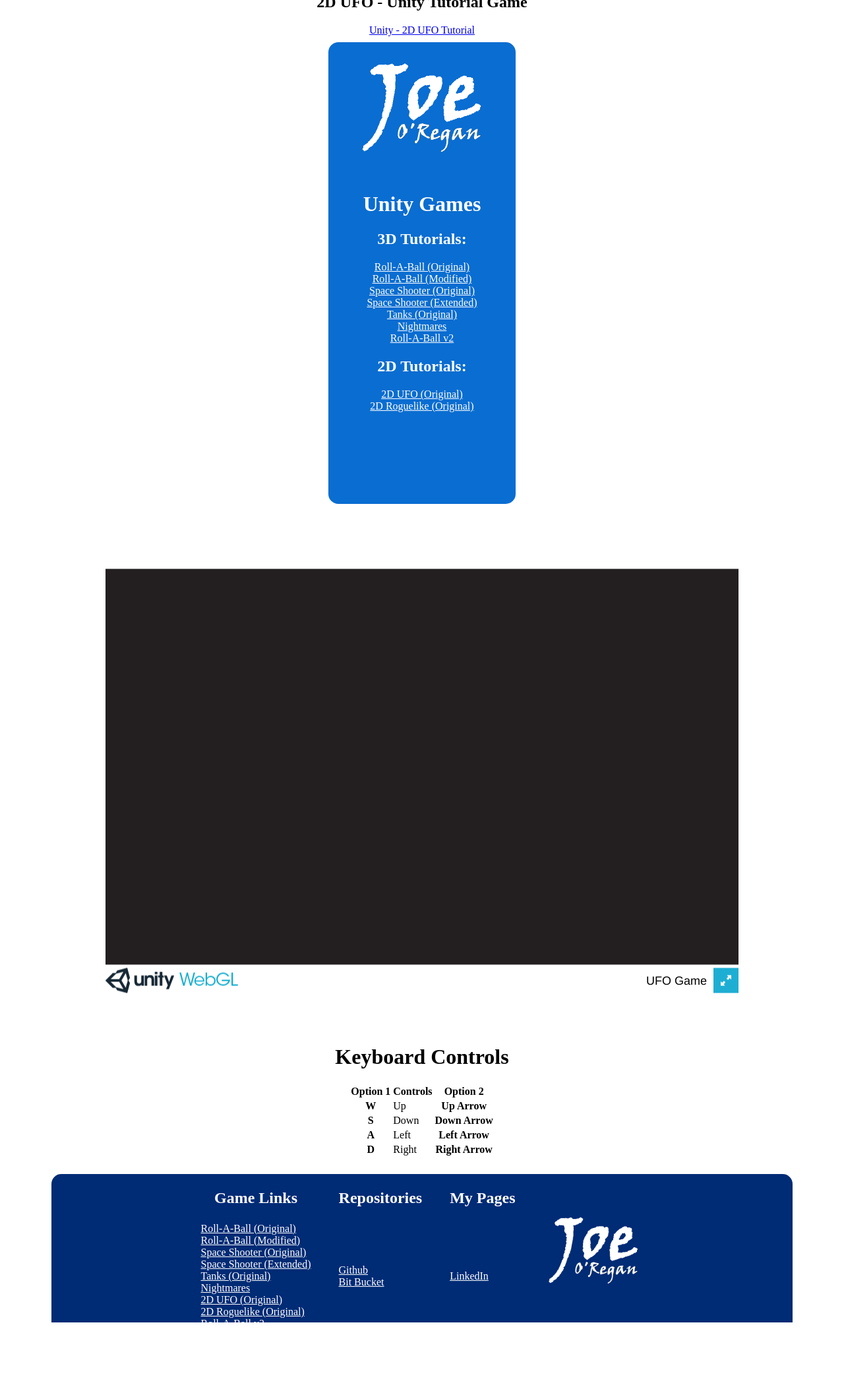
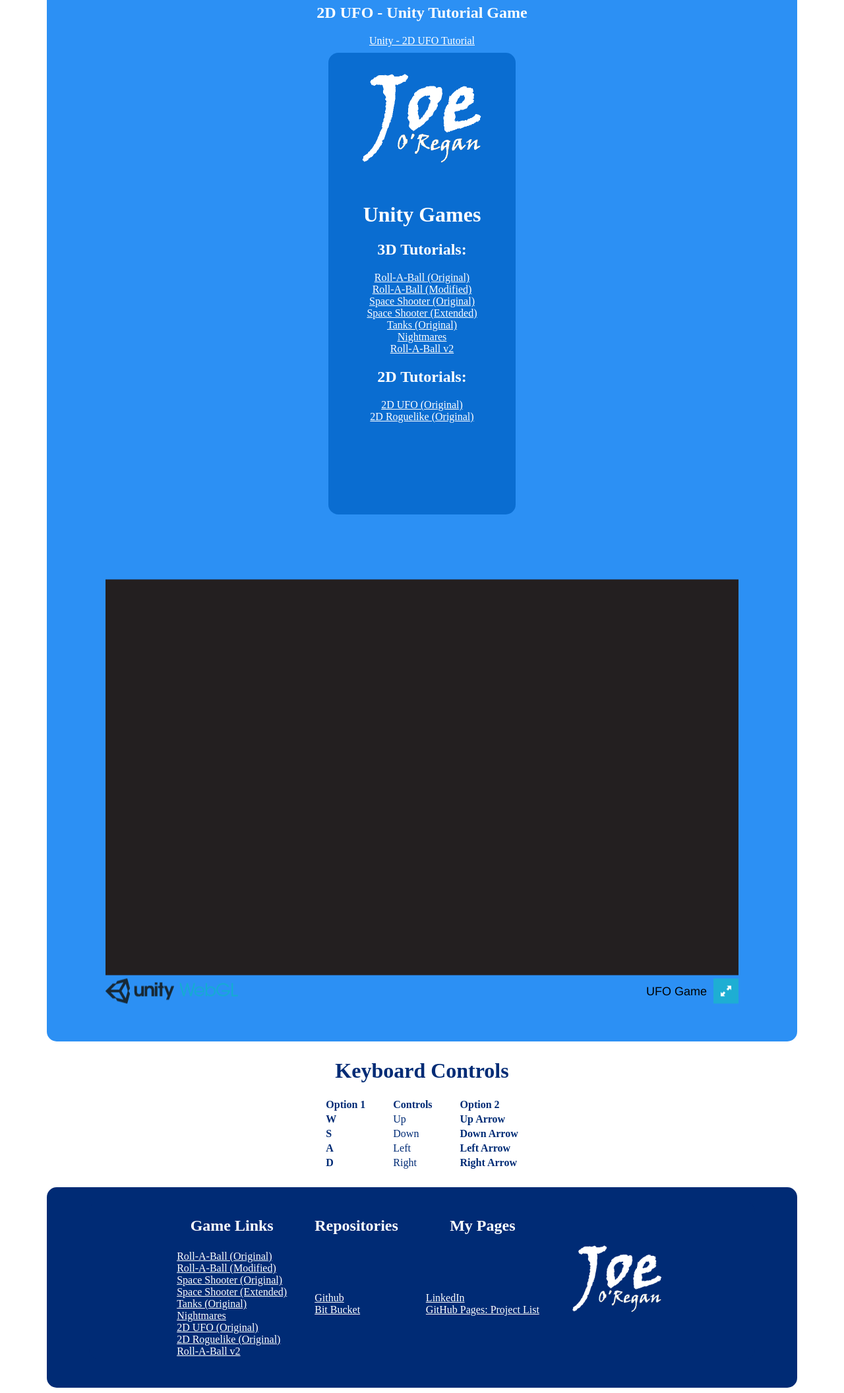
Before and after one commit to joeaoregan/unity-games, a website: page static/Unity/2d-ufo.html in a window 1280 px wide. Shown: the part 90-2202 px from the top of the page at 66% size. Before the commit the page ends 2107 px from the top, so only its background shows below. Drawn offline with Linux system fonts and the light colour scheme.

Commit message:
tidy css

```diff
--- a/static/Unity/2d-ufo.html
+++ b/static/Unity/2d-ufo.html
@@ -2,22 +2,22 @@
 <html lang="en-uk">
 	<head>
 		<title>Joe Games: 2D UFO</title>
-      <!--link rel="stylesheet" type="text/css" href="style.css"-->
+		<link rel="stylesheet" type="text/css" href="../style.css">
 	</head>
 	<body>
-    <div align="center" class="cl1">
-      <h1 align = "center">Joe O'Regan</h1>
-      <h2 align = "center">2D UFO - Unity Tutorial Game</h2>
-	  <div align="center">
+		<div class="cl1">
+			<h1>Joe O'Regan</h1>
+			<h2>2D UFO - Unity Tutorial Game</h2>
+			<div>
 				<a href="https://unity3d.com/learn/tutorials/projects/2d-ufo-tutorial">Unity - 2D UFO Tutorial</a>
 			</div>
-		<iframe src="../unity-games.html" height="750" width="300" frameborder="0"></iframe>
-		<iframe src="2D_UFO_Original/index.html" height="750" width="1000" frameborder="0"></iframe>
+			<iframe src="../unity-games.html" height="750" width="300"></iframe>
+			<iframe src="2D_UFO_Original/index.html" height="750" width="1000"></iframe>
 		</div>
 
-    <div align="center" class="footer">
+		<div class="controls">
 			<h1>Keyboard Controls</h1>
-		<table >
+			<table>
 				<tr>
 					<th>Option 1</th><th>Controls</th><th>Option 2</th>
 				<tr>
@@ -35,7 +35,8 @@
 			</table>
 		</div>
 
-    <div align="center" class="footer">
-      <iframe src="../footer.html" height="250" width="100%" style="border:none;"></iframe>
+		<div class="footer">
+			<iframe src="../footer.html"></iframe>
 		</div>
+	</body>
 </html>
--- a/static/footer.html
+++ b/static/footer.html
@@ -34,6 +34,7 @@
 		  </td>
           <td>
 			<a href="https://www.linkedin.com/in/joeaoregan/" target="_blank">LinkedIn</a><br>
+			<a href="https://joeaoregan.github.io/" target="_blank">GitHub Pages: Project List</a><br>
 		  </td>
 		</tr>
       </table>
--- a/static/style.css
+++ b/static/style.css
@@ -31,6 +31,13 @@
 	overflow-y: none;
 
   -ms-overflow-style: none;
+}
+
+.controls{
+    color: #002b75;	/* Dark Blue */
+    margin: 0 auto;
+    margin-top: 2%;
+    margin-bottom: 0%;
 }
 
 .footer{
@@ -88,3 +95,18 @@ h1, h2, h3, .cl1 {
 	width:200;
 	height:200px;
 }
+
+iframe {
+	border: none;
+}
+
+/*Center controls table*/
+table {
+    margin-left: auto;
+    margin-right: auto;
+}
+
+.footer iframe {
+	height: 300px;
+	width: 100%;
+}
```
Also changed, not shown: static/Unity/2d-roguelike.html (+12 -10 lines), static/Unity/nightmares.html (+12 -11 lines), static/Unity/roll-a-ball-modified.html (+11 -10 lines), static/Unity/roll-a-ball-v2.html (+12 -13 lines), static/Unity/roll-a-ball.html (+12 -10 lines), static/Unity/space-shooter-extended.html (+11 -10 lines), static/Unity/space-shooter.html (+11 -10 lines). Lines whose indentation alone changed are shown as unchanged.
